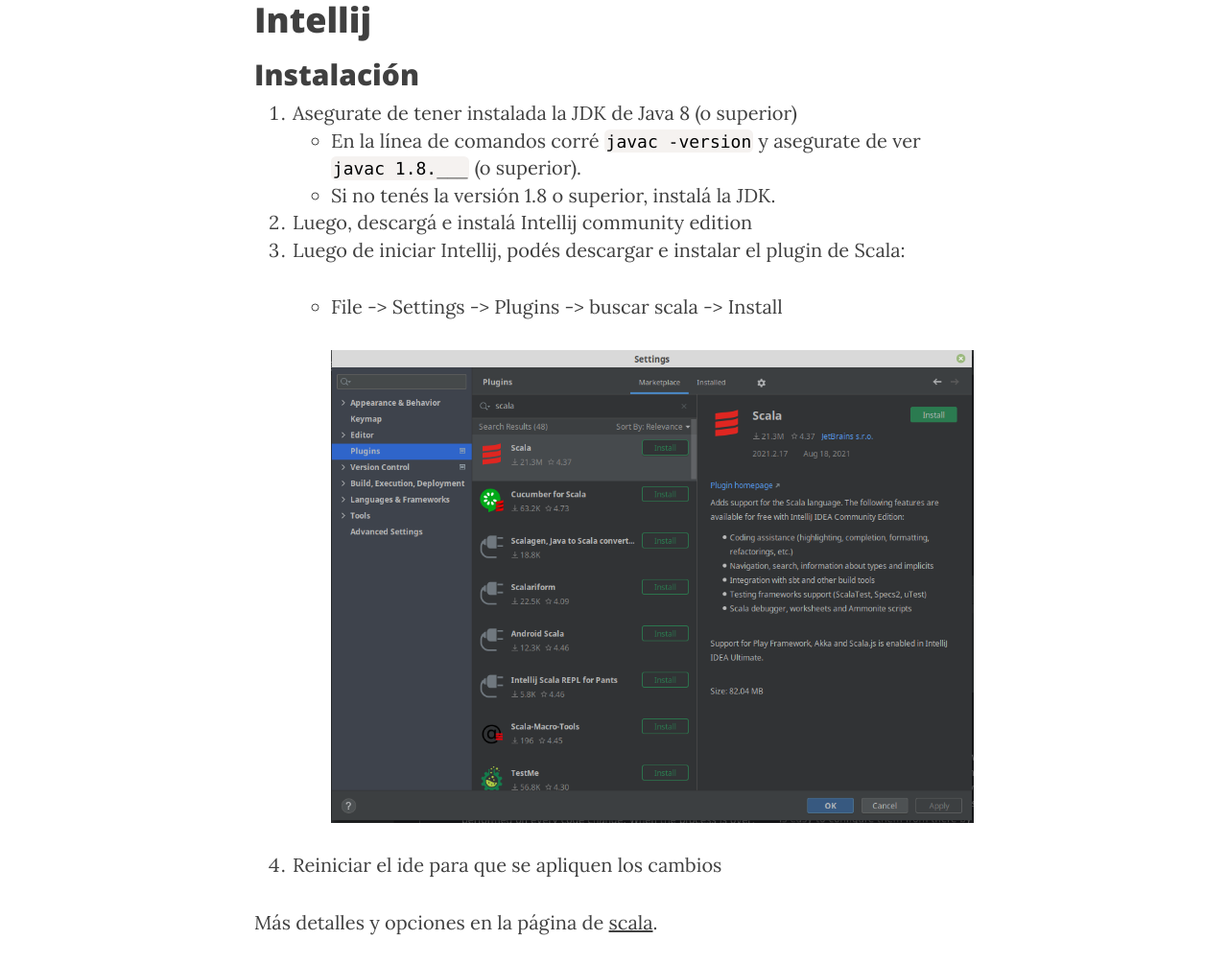
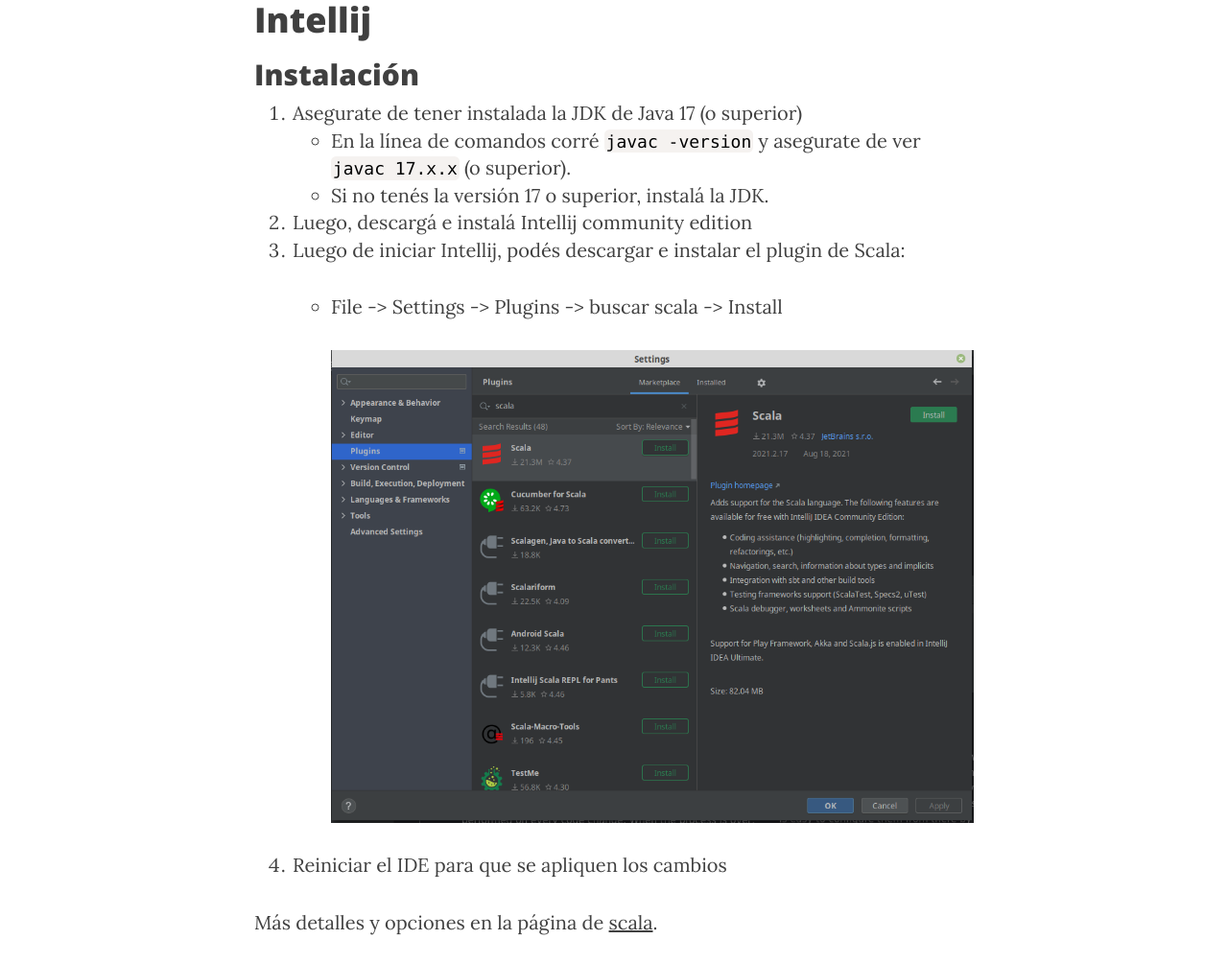
Before and after one commit to tadp-utn-frba/tadp-utn-frba.github.io, a Jekyll site: the page built from guias/scala.md, in a window 1280 px wide and 1400 px high, scrolled down 362 px. Shown: the part 155-1159 px from the top of the window at 96% size. Built offline with Jekyll 4.4.1, drawn with Linux system fonts in a browser that asks for light colours; nearby versions of some CDN libraries; our own code applies the rules of GitHub Pages for plain Markdown files.

Commit message:
Actualizo versión de JDK

```diff
--- a/guias/scala.md
+++ b/guias/scala.md
@@ -5,15 +5,15 @@
 # Intellij
 ## Instalación
 
-1. Asegurate de tener instalada la JDK de Java 8 (o superior)
-   - En la línea de comandos corré `javac -version` y asegurate de ver `javac 1.8.___` (o superior).
-   - Si no tenés la versión 1.8 o superior, instalá la [JDK](https://www.oracle.com/java/technologies/javase/javase-jdk8-downloads.html).
+1. Asegurate de tener instalada la JDK de Java 17 (o superior)
+   - En la línea de comandos corré `javac -version` y asegurate de ver `javac 17.x.x` (o superior).
+   - Si no tenés la versión 17 o superior, instalá la [JDK](https://docs.aws.amazon.com/corretto/latest/corretto-17-ug/downloads-list.html).
 2. Luego, descargá e instalá [Intellij community edition](https://www.jetbrains.com/idea/download/)
 3. Luego de iniciar Intellij, podés descargar e instalar el plugin de Scala:
    - File -> Settings -> Plugins -> buscar scala -> Install
 
       ![Plugins](/img/intellij_scala_plugin.png)
-4. Reiniciar el ide para que se apliquen los cambios
+4. Reiniciar el IDE para que se apliquen los cambios
 
 Más detalles y opciones en la página de [scala](https://docs.scala-lang.org/getting-started/intellij-track/getting-started-with-scala-in-intellij.html).
 
```
